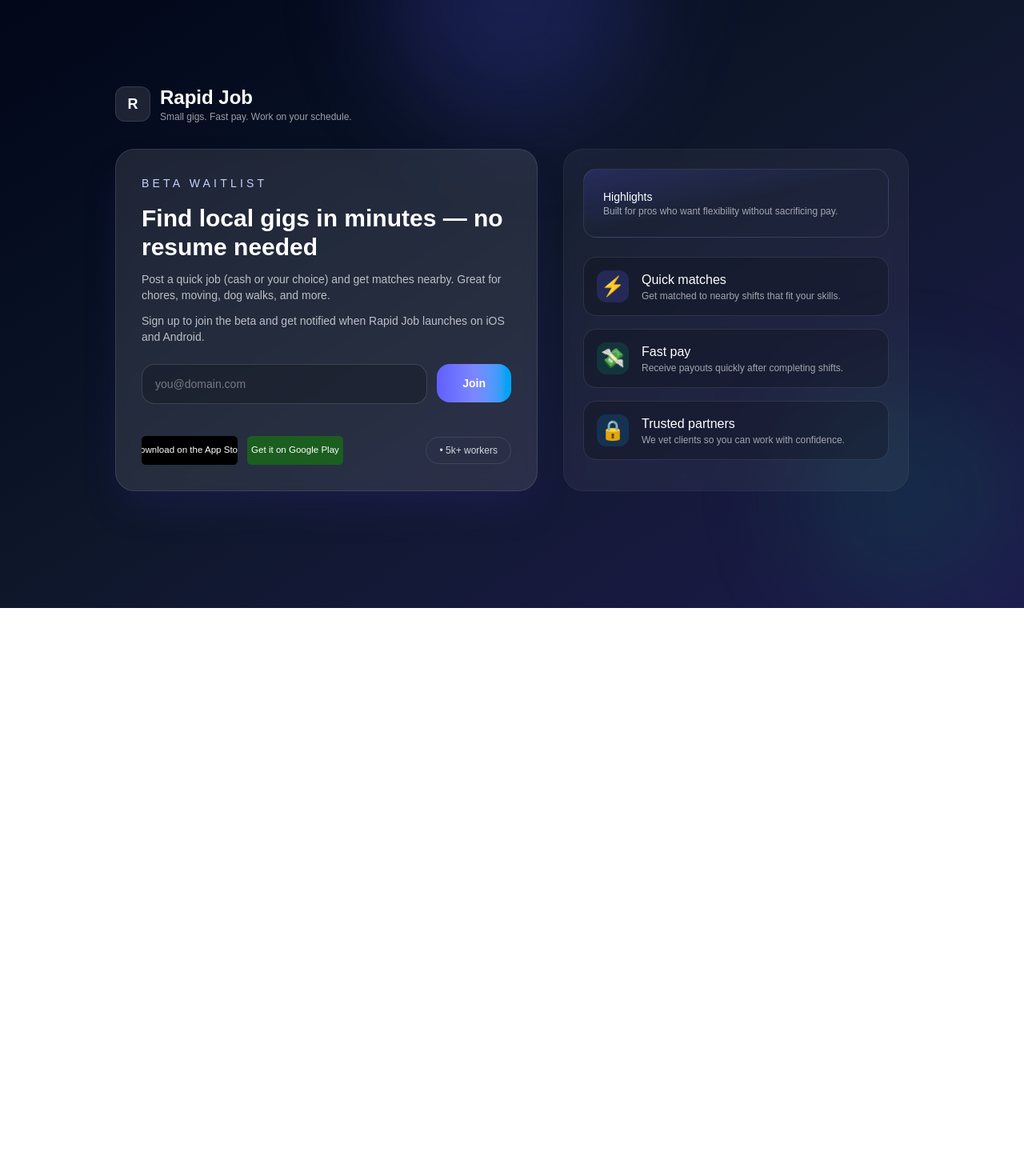
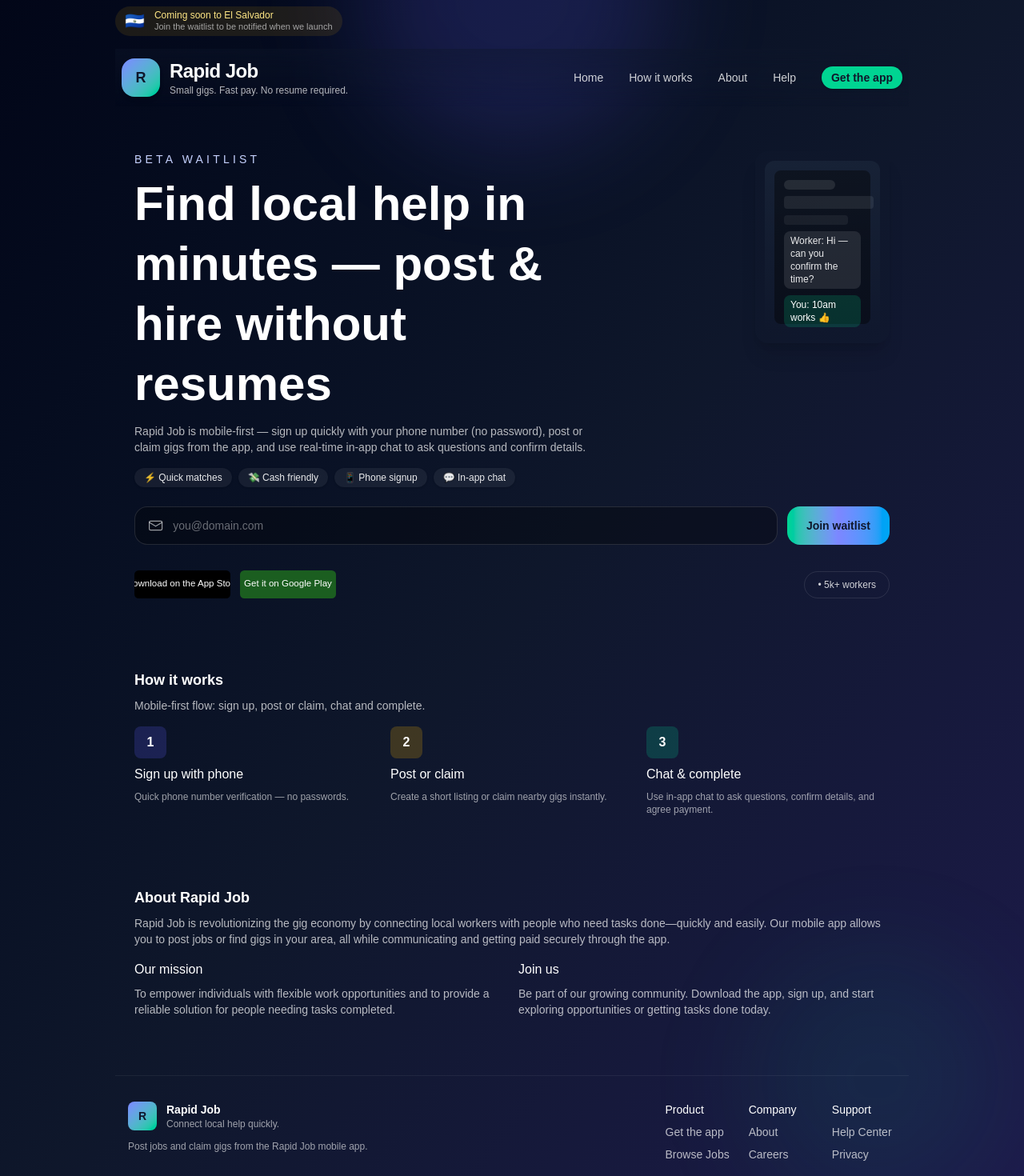
Before and after one commit to jmejiamu/rapid-job-web, a Next.js app: page / in a window 1280 px wide. Shown: the part 40-1510 px from the top of the page at 80% size. Before the commit the page ends 800 px from the top, so only its background shows below. Built offline with nearby package versions, Linux system fonts and the light colour scheme.

Commit message:
fixing the web site

```diff
--- a/app/page.tsx
+++ b/app/page.tsx
@@ -1,7 +1,7 @@
 "use client";
 
 import Image from "next/image";
-import { useState } from "react";
+import { useState, useEffect } from "react";
 
 export default function Home() {
   const [email, setEmail] = useState("");
@@ -10,6 +10,12 @@
     type: "success" | "error";
     text: string;
   }>(null);
+
+  // mount animation state
+  const [mounted, setMounted] = useState(false);
+  useEffect(() => {
+    setMounted(true);
+  }, []);
 
   async function handleSubmit(e: React.FormEvent) {
     e.preventDefault();
@@ -43,47 +49,175 @@
   }
 
   return (
-    <div className="relative min-h-screen overflow-hidden bg-gradient-to-br from-slate-950 via-slate-900 to-indigo-950 text-white">
+    <div className="relative min-h-screen overflow-visible bg-gradient-to-br from-slate-950 via-slate-900 to-indigo-950 text-white">
       <div className="pointer-events-none absolute inset-0">
-        <div className="absolute -top-32 left-1/2 h-80 w-80 -translate-x-1/2 rounded-full bg-indigo-500/20 blur-3xl" />
-        <div className="absolute bottom-0 right-0 h-72 w-72 rounded-full bg-emerald-500/10 blur-3xl" />
+        <div className="absolute -top-40 left-1/2 h-96 w-96 -translate-x-1/2 rounded-full bg-indigo-500/18 blur-3xl" />
+        <div className="absolute bottom-8 right-6 h-80 w-80 rounded-full bg-emerald-500/8 blur-3xl" />
       </div>
 
       <div className="relative mx-auto flex min-h-screen max-w-5xl flex-col justify-center px-4 py-12">
-        <header className="mb-8 flex items-center gap-3 text-sm text-indigo-100">
-          <div className="h-11 w-11 rounded-xl border border-white/10 bg-white/10 text-lg font-semibold text-white grid place-items-center">
+        {/* ANNOUNCEMENT: Coming soon to El Salvador */}
+        <div className="mb-4 inline-flex items-center gap-3 rounded-full bg-amber-400/10 px-3 py-1 text-xs text-amber-200 self-start">
+          <span className="text-xl leading-none">🇸🇻</span>
+          <div className="flex flex-col leading-tight">
+            <span className="font-medium text-amber-200">
+              Coming soon to El Salvador
+            </span>
+            <span className="text-white/60 text-[11px]">
+              Join the waitlist to be notified when we launch
+            </span>
+          </div>
+        </div>
+
+        {/* HEADER -> sticky navigation */}
+        <header className="mb-8 sticky top-0 z-50 bg-gradient-to-b from-slate-900/40 to-transparent backdrop-blur-md">
+          <nav className="flex items-center justify-between px-2 py-3">
+            <div className="flex items-center gap-3">
+              <div className="h-12 w-12 rounded-2xl bg-gradient-to-br from-indigo-400 to-emerald-400 shadow-md grid place-items-center text-lg font-extrabold text-slate-900">
                 R
               </div>
               <div>
-            <h1 className="text-2xl font-semibold text-white">Rapid Job</h1>
-            <p className="text-xs text-white/60">
-              Small gigs. Fast pay. Work on your schedule.
+                <h1 className="text-2xl font-extrabold tracking-tight text-white">
+                  Rapid Job
+                </h1>
+                <p className="text-xs text-white/70">
+                  Small gigs. Fast pay. No resume required.
                 </p>
               </div>
+            </div>
+
+            {/* Desktop nav - adjusted to emphasize app download */}
+            <div className="hidden sm:flex items-center gap-4 text-sm text-white/80">
+              <a href="#" className="px-2 py-1 rounded hover:text-white">
+                Home
+              </a>
+              <a href="#how" className="px-2 py-1 rounded hover:text-white">
+                How it works
+              </a>
+              <a href="#about" className="px-2 py-1 rounded hover:text-white">
+                About
+              </a>
+              <a href="#help" className="px-2 py-1 rounded hover:text-white">
+                Help
+              </a>
+              <a
+                href="#download"
+                className="ml-2 rounded-full bg-emerald-400 px-3 py-1 text-sm font-semibold text-slate-900 shadow-sm"
+              >
+                Get the app
+              </a>
+            </div>
+
+            {/* Mobile menu placeholder */}
+            <div className="sm:hidden">
+              <button
+                aria-label="Open menu"
+                className="rounded-md bg-white/6 px-3 py-2 text-sm"
+              >
+                Menu
+              </button>
+            </div>
+          </nav>
         </header>
 
-        <main className="grid gap-8 lg:grid-cols-[1.1fr_0.9fr]">
-          <section className="rounded-3xl border border-white/10 bg-white/10 p-8 shadow-2xl shadow-indigo-900/30 backdrop-blur">
+        <main className="grid gap-6 sm:gap-8">
+          {/* Left column (hero / waitlist) */}
+          <section className="p-6">
+            <div className="flex flex-col gap-4 sm:flex-row sm:items-start sm:justify-between">
+              <div className="max-w-xl">
                 <p className="text-sm uppercase tracking-[0.3em] text-indigo-200">
                   Beta waitlist
                 </p>
-            <h2 className="mt-4 text-3xl font-semibold text-white">
-              Find local gigs in minutes — no resume needed
+                <h2
+                  className={`mt-2 font-extrabold leading-tight text-white transition-all duration-700 ease-out
+                    ${
+                      mounted
+                        ? "opacity-100 translate-y-0"
+                        : "opacity-0 -translate-y-6"
+                    }
+                    text-4xl sm:text-5xl md:text-6xl`}
+                >
+                  Find local help in minutes — post & hire without resumes
                 </h2>
+
+                {/* Updated hero copy: emphasize phone signup and chat */}
                 <p className="mt-3 text-sm text-white/70">
-              Post a quick job (cash or your choice) and get matches nearby.
-              Great for chores, moving, dog walks, and more.
+                  Rapid Job is mobile-first — sign up quickly with your phone
+                  number (no password), post or claim gigs from the app, and use
+                  real-time in-app chat to ask questions and confirm details.
                 </p>
-            <p className="mt-3 text-sm text-white/70">
-              Sign up to join the beta and get notified when Rapid Job launches
-              on iOS and Android.
-            </p>
+
+                <div className="mt-4 flex flex-wrap gap-2">
+                  <span className="inline-flex items-center gap-2 rounded-full bg-white/6 px-3 py-1 text-xs font-medium text-white/90 shadow-sm">
+                    ⚡ Quick matches
+                  </span>
+                  <span className="inline-flex items-center gap-2 rounded-full bg-white/6 px-3 py-1 text-xs font-medium text-white/90 shadow-sm">
+                    💸 Cash friendly
+                  </span>
+                  <span className="inline-flex items-center gap-2 rounded-full bg-white/6 px-3 py-1 text-xs font-medium text-white/90 shadow-sm">
+                    📱 Phone signup
+                  </span>
+                  <span className="inline-flex items-center gap-2 rounded-full bg-white/6 px-3 py-1 text-xs font-medium text-white/90 shadow-sm">
+                    💬 In-app chat
+                  </span>
+                </div>
+              </div>
+
+              <div className="mt-4 sm:mt-0">
+                {/* subtle mock phone card — now shows chat preview */}
+                <div className="hidden sm:block rounded-2xl bg-gradient-to-br from-slate-900/60 to-slate-900/40 p-3 shadow-xl">
+                  <div className="w-36 rounded-xl bg-gradient-to-b from-slate-800/60 to-transparent p-3">
+                    <div className="h-48 w-full rounded-lg bg-black/40 p-3 flex flex-col justify-between">
+                      <div>
+                        <div className="h-3 w-16 rounded-full bg-white/10 mb-2" />
+                        <div className="space-y-2">
+                          <div className="h-4 w-28 rounded bg-white/8" />
+                          <div className="h-3 w-20 rounded bg-white/6" />
+                        </div>
+                      </div>
+
+                      {/* Chat preview */}
+                      <div className="mt-2">
+                        <div className="mb-2 rounded-lg bg-white/10 px-2 py-1 text-xs text-white/90 max-w-[14rem]">
+                          Worker: Hi — can you confirm the time?
+                        </div>
+                        <div className="rounded-lg bg-emerald-500/20 px-2 py-1 text-xs text-white max-w-[10rem] self-end">
+                          You: 10am works 👍
+                        </div>
+                      </div>
+                    </div>
+                  </div>
+                </div>
+              </div>
+            </div>
 
             <form
               onSubmit={handleSubmit}
               className="mt-6 flex w-full flex-col gap-3 sm:flex-row"
             >
-              <div className="flex-1 rounded-2xl border border-white/15 bg-black/20 px-4 py-3">
+              <div className="flex-1 rounded-2xl border border-white/12 bg-black/30 px-4 py-3 flex items-center gap-3">
+                <svg
+                  className="h-5 w-5 text-white/60"
+                  viewBox="0 0 24 24"
+                  fill="none"
+                  xmlns="http://www.w3.org/2000/svg"
+                  aria-hidden
+                >
+                  <path
+                    d="M2 7a2 2 0 012-2h16a2 2 0 012 2v10a2 2 0 01-2 2H4a2 2 0 01-2-2V7z"
+                    stroke="currentColor"
+                    strokeWidth="1.5"
+                    strokeLinecap="round"
+                    strokeLinejoin="round"
+                  />
+                  <path
+                    d="M22 7l-10 6L2 7"
+                    stroke="currentColor"
+                    strokeWidth="1.5"
+                    strokeLinecap="round"
+                    strokeLinejoin="round"
+                  />
+                </svg>
                 <input
                   id="email"
                   type="email"
@@ -97,9 +231,9 @@
               <button
                 type="submit"
                 disabled={loading}
-                className="h-12 rounded-2xl bg-gradient-to-r from-indigo-500 via-indigo-400 to-sky-500 px-8 text-sm font-semibold text-white transition hover:shadow-lg hover:shadow-indigo-500/30 disabled:opacity-60"
+                className="h-12 w-full sm:w-auto rounded-2xl bg-gradient-to-r from-emerald-400 via-indigo-400 to-sky-500 px-6 text-sm font-semibold text-slate-900 transition hover:shadow-2xl disabled:opacity-60"
               >
-                {loading ? "Joining…" : "Join"}
+                {loading ? "Joining…" : "Join waitlist"}
               </button>
             </form>
 
@@ -115,7 +249,7 @@
               </p>
             )}
 
-            <footer className="mt-10 flex flex-col gap-4 text-xs text-white/70 sm:flex-row sm:items-center sm:justify-between">
+            <footer className="mt-8 flex flex-col gap-4 text-xs text-white/70 sm:flex-row sm:items-center sm:justify-between">
               <div className="flex items-center gap-3">
                 <Image
                   src="/appstore-badge.svg"
@@ -135,54 +269,153 @@
               </div>
             </footer>
           </section>
+        </main>
 
-          <section className="rounded-3xl border border-white/5 bg-white/5 p-6 backdrop-blur">
-            <div className="rounded-2xl border border-white/10 bg-gradient-to-br from-indigo-500/20 via-transparent to-transparent p-6">
-              <p className="text-sm font-medium text-white">Highlights</p>
+        {/* How it works (update steps) */}
+        <section id="how" className="mt-10 p-6">
+          <h3 className="text-lg font-semibold text-white">How it works</h3>
+          <p className="text-sm text-white/70 mt-2">
+            Mobile-first flow: sign up, post or claim, chat and complete.
+          </p>
+
+          <div className="mt-4 grid gap-4 sm:grid-cols-3">
+            <div className="flex flex-col items-start gap-2">
+              <div className="h-10 w-10 grid place-items-center rounded-lg bg-indigo-500/20 text-white font-semibold">
+                1
+              </div>
+              <p className="font-medium text-white">Sign up with phone</p>
               <p className="text-xs text-white/60">
-                Built for pros who want flexibility without sacrificing pay.
+                Quick phone number verification — no passwords.
               </p>
             </div>
 
-            <div className="mt-6 grid gap-4">
-              <div className="flex items-start gap-4 rounded-2xl border border-white/10 bg-black/20 p-4">
-                <div className="grid h-10 w-10 place-items-center rounded-xl bg-indigo-500/20 text-2xl">
-                  ⚡
+            <div className="flex flex-col items-start gap-2">
+              <div className="h-10 w-10 grid place-items-center rounded-lg bg-amber-400/20 text-white font-semibold">
+                2
               </div>
-                <div>
-                  <p className="font-medium text-white">Quick matches</p>
+              <p className="font-medium text-white">Post or claim</p>
               <p className="text-xs text-white/60">
-                    Get matched to nearby shifts that fit your skills.
+                Create a short listing or claim nearby gigs instantly.
+              </p>
+            </div>
+
+            <div className="flex flex-col items-start gap-2">
+              <div className="h-10 w-10 grid place-items-center rounded-lg bg-emerald-400/20 text-white font-semibold">
+                3
+              </div>
+              <p className="font-medium text-white">Chat & complete</p>
+              <p className="text-xs text-white/60">
+                Use in-app chat to ask questions, confirm details, and agree
+                payment.
               </p>
             </div>
           </div>
+        </section>
 
-              <div className="flex items-start gap-4 rounded-2xl border border-white/10 bg-black/20 p-4">
-                <div className="grid h-10 w-10 place-items-center rounded-xl bg-emerald-500/15 text-2xl">
-                  💸
+        {/* About section - unchanged */}
+        <section id="about" className="mt-10 p-6">
+          <h3 className="text-lg font-semibold text-white">About Rapid Job</h3>
+          <p className="mt-2 text-sm text-white/70">
+            Rapid Job is revolutionizing the gig economy by connecting local
+            workers with people who need tasks done—quickly and easily. Our
+            mobile app allows you to post jobs or find gigs in your area, all
+            while communicating and getting paid securely through the app.
+          </p>
+
+          <div className="mt-4 grid gap-4 sm:grid-cols-2">
+            <div className="flex flex-col gap-2">
+              <h4 className="text-white font-medium">Our mission</h4>
+              <p className="text-sm text-white/70">
+                To empower individuals with flexible work opportunities and to
+                provide a reliable solution for people needing tasks completed.
+              </p>
             </div>
-                <div>
-                  <p className="font-medium text-white">Fast pay</p>
-                  <p className="text-xs text-white/60">
-                    Receive payouts quickly after completing shifts.
+
+            <div className="flex flex-col gap-2">
+              <h4 className="text-white font-medium">Join us</h4>
+              <p className="text-sm text-white/70">
+                Be part of our growing community. Download the app, sign up, and
+                start exploring opportunities or getting tasks done today.
               </p>
             </div>
           </div>
+        </section>
 
-              <div className="flex items-start gap-4 rounded-2xl border border-white/10 bg-black/20 p-4">
-                <div className="grid h-10 w-10 place-items-center rounded-xl bg-sky-500/15 text-2xl">
-                  🔒
+        {/* GLOBAL FOOTER - unchanged */}
+        <footer className="mt-12 border-t border-white/6 pt-8 text-sm text-white/70">
+          <div className="max-w-5xl mx-auto px-4">
+            <div className="flex flex-col md:flex-row md:justify-between gap-6">
+              <div>
+                <div className="flex items-center gap-3">
+                  <div className="h-9 w-9 rounded-lg bg-gradient-to-br from-indigo-400 to-emerald-400 grid place-items-center text-sm font-bold text-slate-900">
+                    R
                   </div>
                   <div>
-                  <p className="font-medium text-white">Trusted partners</p>
-                  <p className="text-xs text-white/60">
-                    We vet clients so you can work with confidence.
-                  </p>
+                    <div className="text-white font-semibold">Rapid Job</div>
+                    <div className="text-xs text-white/60">
+                      Connect local help quickly.
                     </div>
                   </div>
                 </div>
-          </section>
-        </main>
+                <p className="mt-3 text-xs text-white/60">
+                  Post jobs and claim gigs from the Rapid Job mobile app.
+                </p>
+              </div>
+
+              <div className="grid grid-cols-2 gap-6 sm:grid-cols-3">
+                <div>
+                  <h4 className="font-medium text-white">Product</h4>
+                  <ul className="mt-2 space-y-2">
+                    <li>
+                      <a href="#download" className="hover:text-white">
+                        Get the app
+                      </a>
+                    </li>
+                    <li>
+                      <a href="#" className="hover:text-white">
+                        Browse Jobs
+                      </a>
+                    </li>
+                  </ul>
+                </div>
+                <div>
+                  <h4 className="font-medium text-white">Company</h4>
+                  <ul className="mt-2 space-y-2">
+                    <li>
+                      <a href="#" className="hover:text-white">
+                        About
+                      </a>
+                    </li>
+                    <li>
+                      <a href="#" className="hover:text-white">
+                        Careers
+                      </a>
+                    </li>
+                  </ul>
+                </div>
+                <div>
+                  <h4 className="font-medium text-white">Support</h4>
+                  <ul className="mt-2 space-y-2">
+                    <li>
+                      <a href="#" className="hover:text-white">
+                        Help Center
+                      </a>
+                    </li>
+                    <li>
+                      <a href="#" className="hover:text-white">
+                        Privacy
+                      </a>
+                    </li>
+                  </ul>
+                </div>
+              </div>
+            </div>
+
+            <div className="mt-6 text-xs text-white/60">
+              © {new Date().getFullYear()} Rapid Job. All rights reserved.
+            </div>
+          </div>
+        </footer>
       </div>
     </div>
   );
```
Lines whose indentation alone changed are shown as unchanged.
